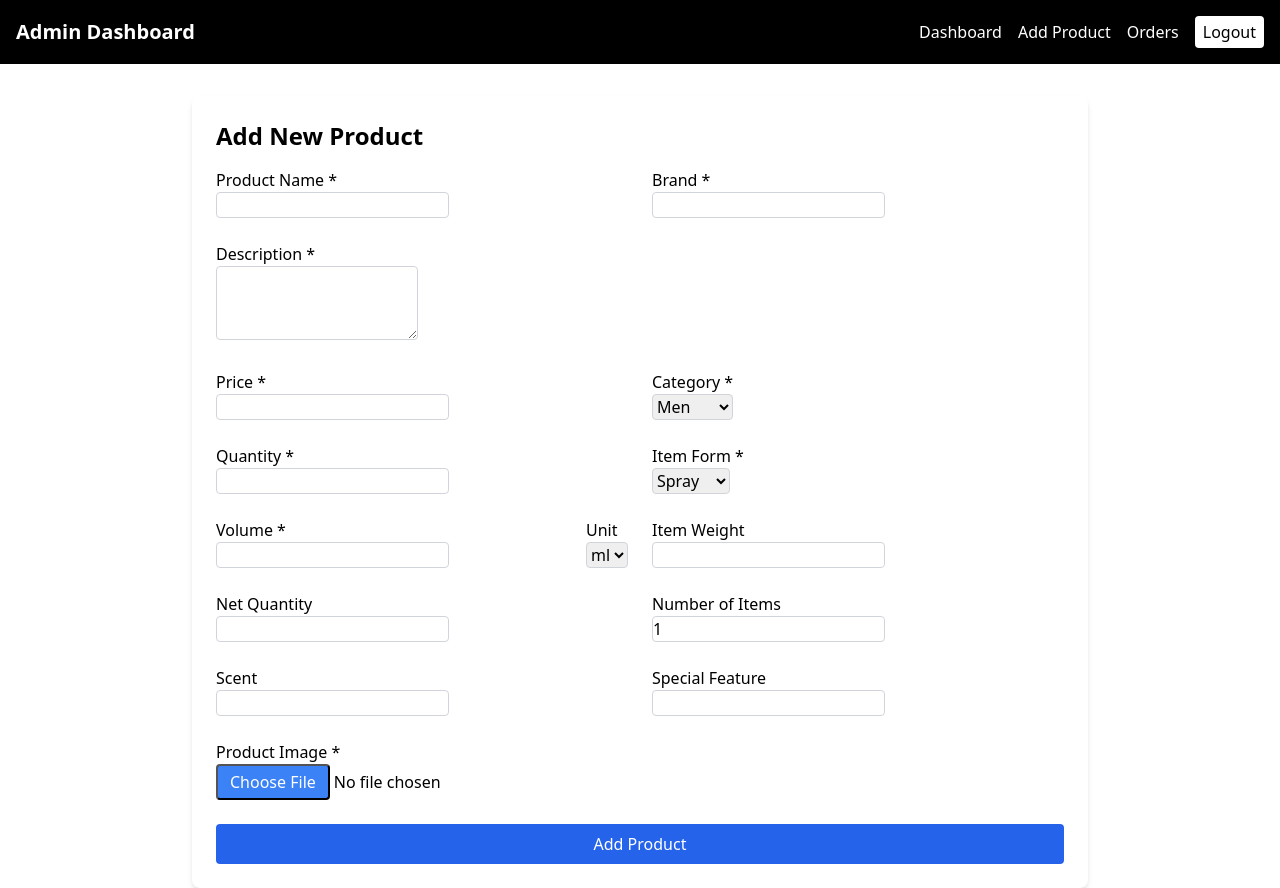
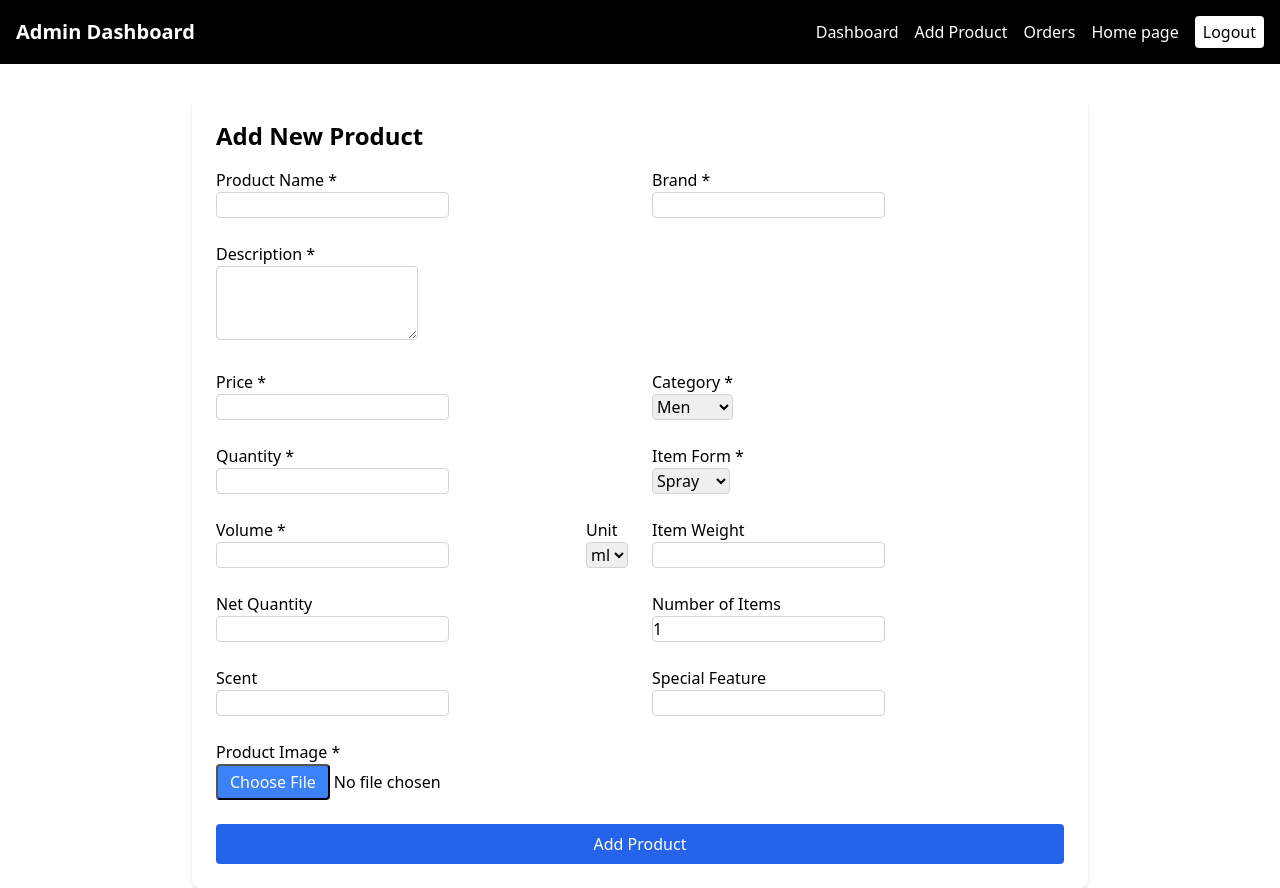
Before and after one commit to salman2843/TajPerfumes, a React (Vite) app in the folder perfume-shop/: page /admin/add in a window 1280 px wide. Built offline with nearby package versions, Linux system fonts and the light colour scheme.

Commit message:
add home page in admin navbar

```diff
--- a/perfume-shop/src/components/navbar/AdminNavbar.jsx
+++ b/perfume-shop/src/components/navbar/AdminNavbar.jsx
@@ -11,6 +11,7 @@ const AdminNavbar = () => {
         <Link to="/admin/dashboard">Dashboard</Link>
         <Link to="/admin/add">Add Product</Link>
         <Link to="/admin/orders">Orders</Link>
+        <Link to="/">Home page</Link>
         <button
           onClick={logout}
           className="bg-white text-black px-2 py-1 rounded"
```
